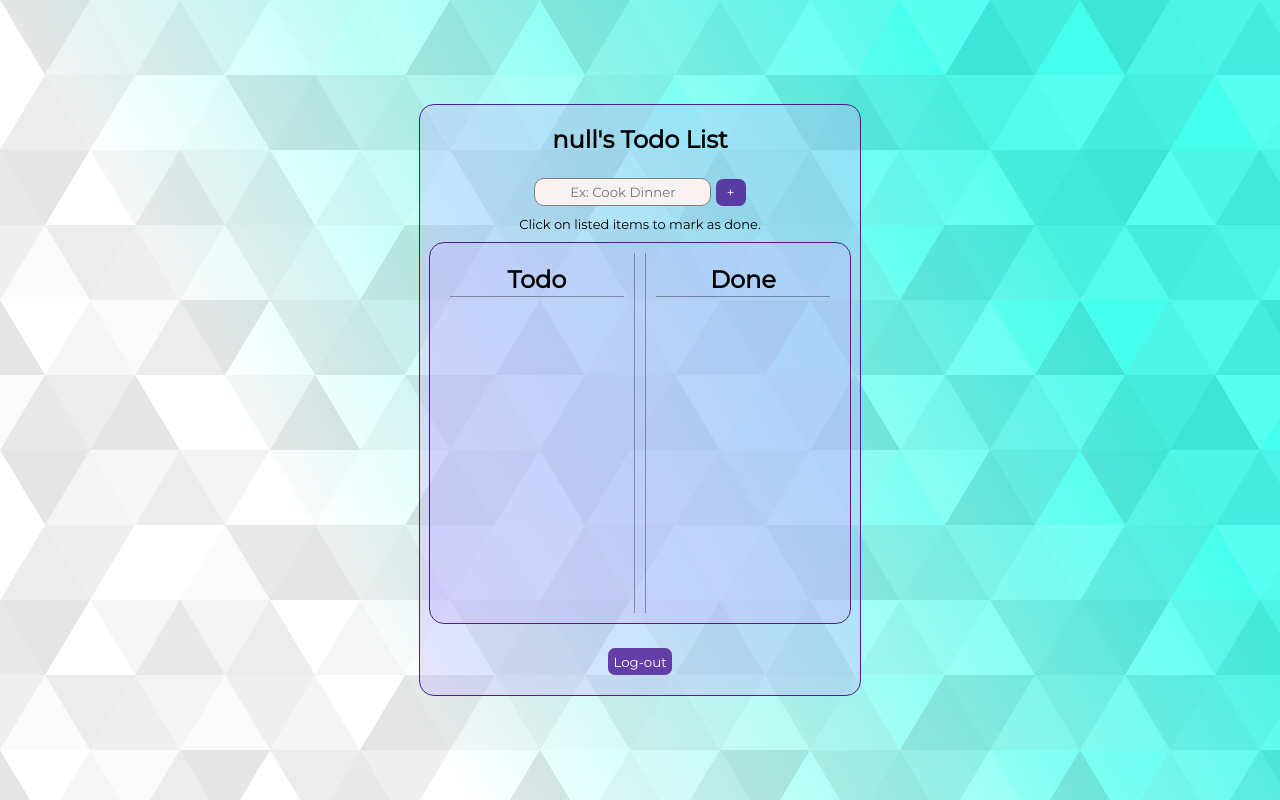
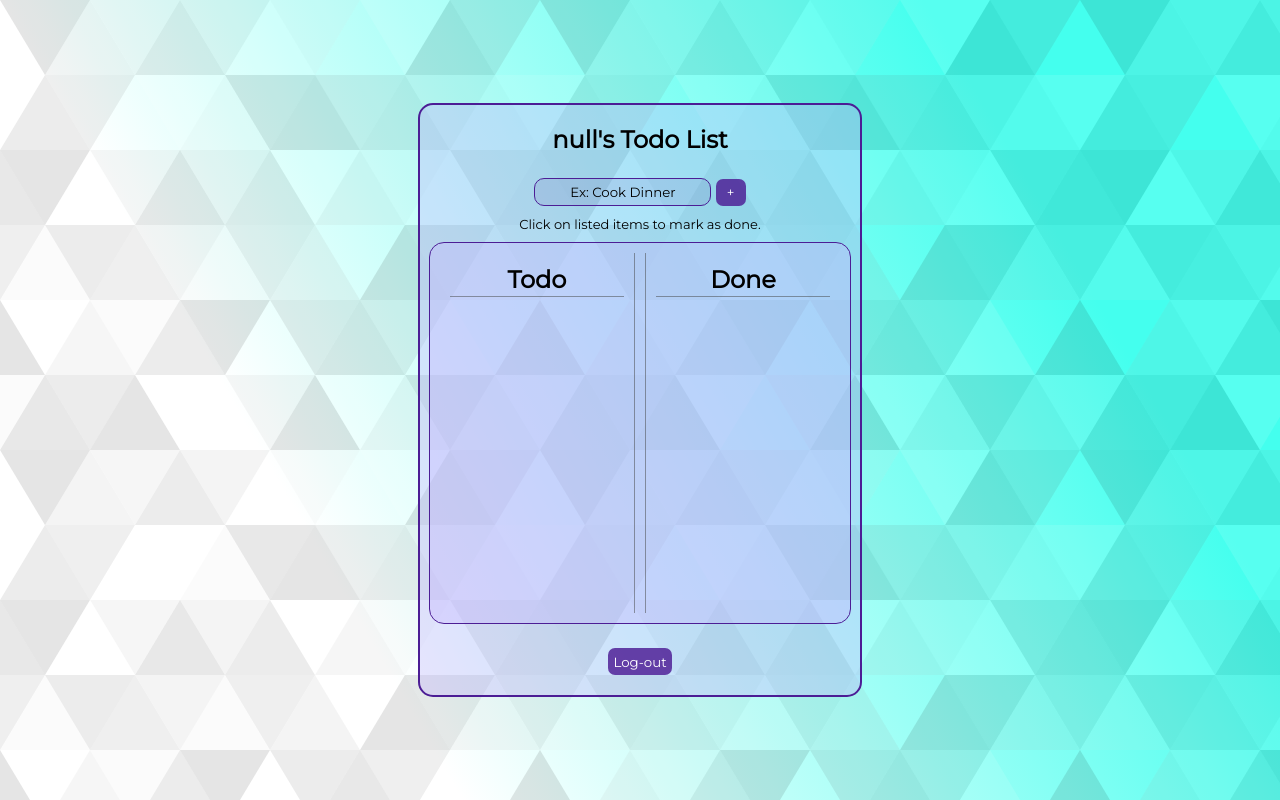
Before and after one commit to Fewtatwo/todo-list-bayanAcademy-final, a plain HTML site: page mainpage.html in a window 1280 px wide. Drawn offline with Linux system fonts and the light colour scheme.

Commit message:
change fucos bg for text input

```diff
--- a/style.css
+++ b/style.css
@@ -91,22 +91,29 @@ input[type=submit]:hover {
 
 input::placeholder {
     text-align: center;
+    color: black;
+
 }
-
 
 input{
     text-align: center;
     height: 20px;
     padding: 3px;
     border-radius: 10px;
-    border: 1px solid gray;
-    background-color: rgb(249, 242, 242);
+    border: 1px #4c1d95 solid;
+    background-color: #4d1d9517;
+}
+
+input:focus {
+    outline: none;
+    background-color: white;
+    transition: .4s ease;
 }
 
 /* MainPage CSS*/
 
 .mainpage-center {
-    border:1px #4c1d95 solid;
+    border:2px #4c1d95 solid;
     background-color: #c3b5fd5e;
     border-radius: 15px;
     width: 400px;
```
